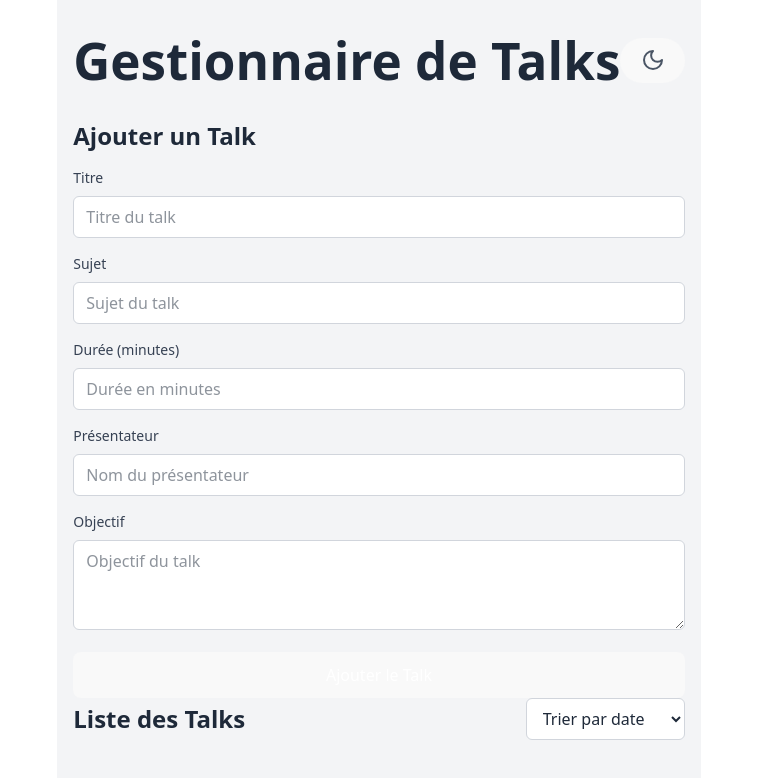
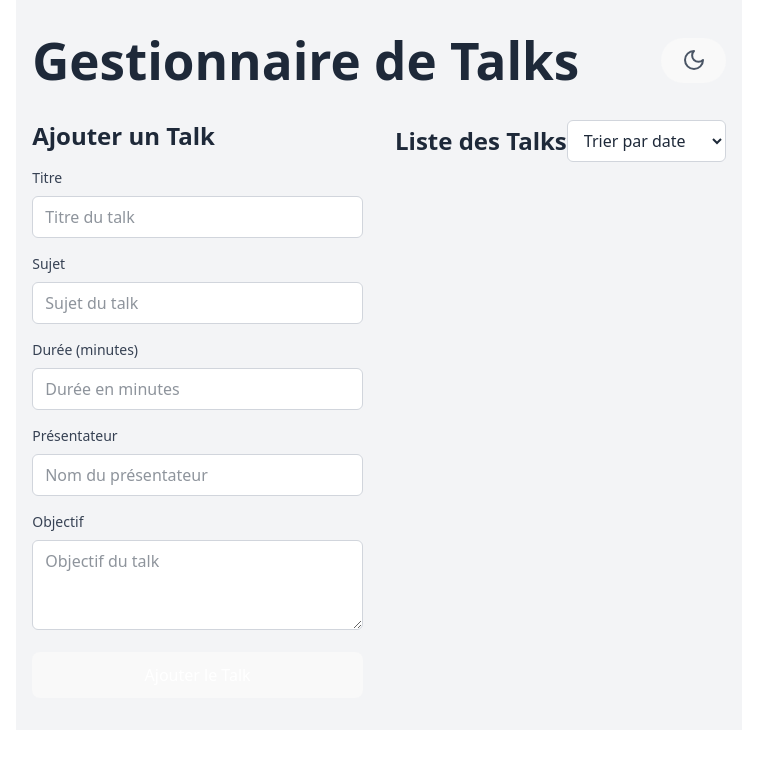
Before and after one commit to Intercptor43/projet_react_js, a React (Vite) app: page / in a window 1280 px wide. Shown: the top 778 px of the page, without its empty margins (261-1018 px from the left). Built offline with nearby package versions, Linux system fonts and the light colour scheme.

Commit message:
changes to the layout

```diff
--- a/src/App.jsx
+++ b/src/App.jsx
@@ -29,11 +29,13 @@ function App() {
           <ThemeToggle />
         </div>
 
-        <div className="grid grid-cols-1 md:grid-cols-2 gap-8">
-          <TalkForm />
-        </div>
-        <div>
-          <TalkList />
+        <div className="grid grid-cols-2 md:grid-cols-2 gap-8">
+          <div>
+            <TalkForm />
+          </div>
+          <div className>
+            <TalkList />
+          </div>
         </div>
       </div>
     </div>
```
